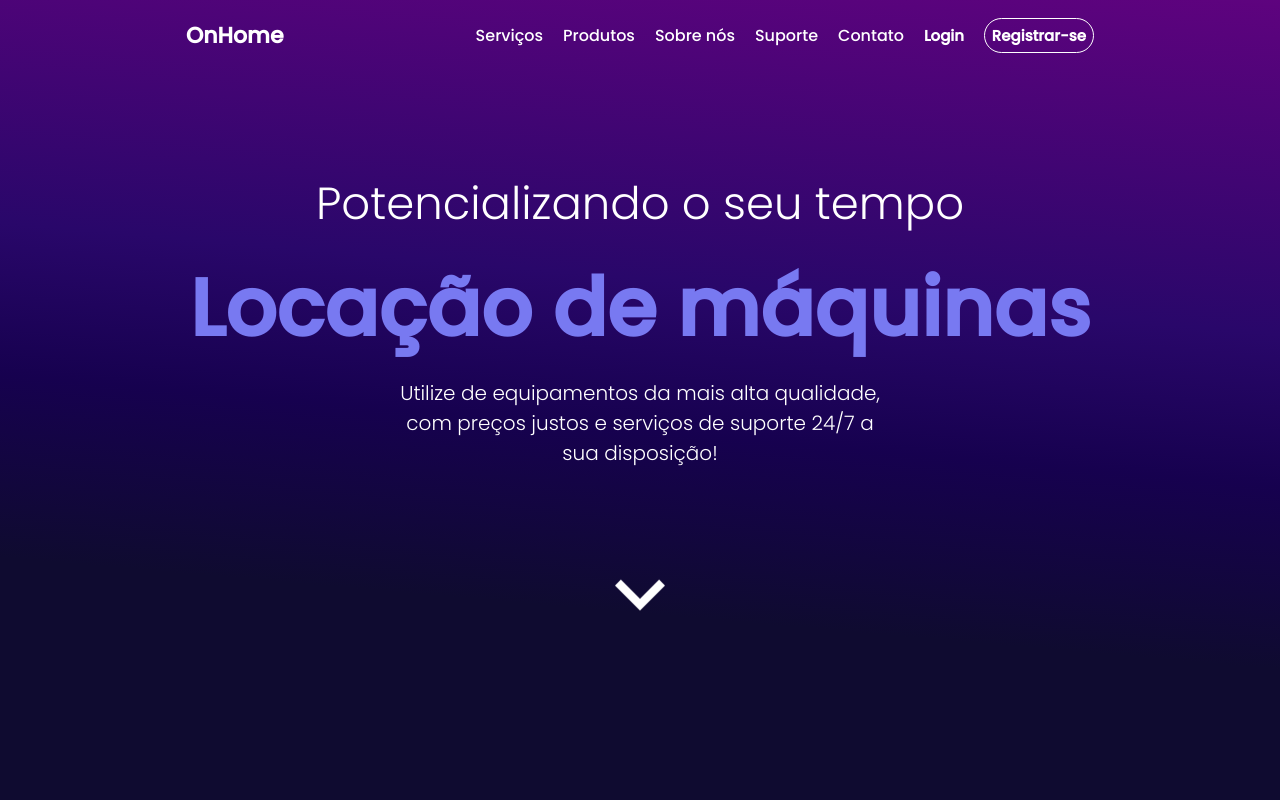
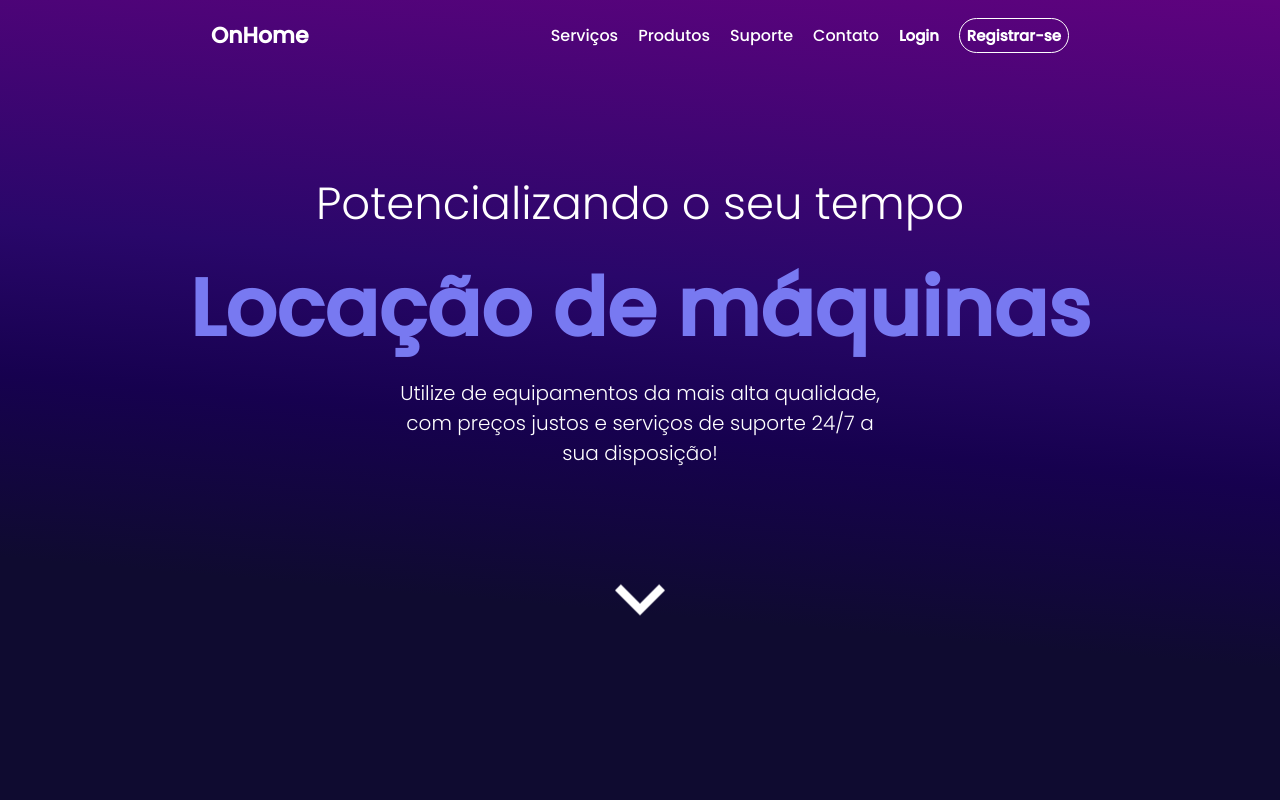
Before and after one commit to julianaesteves/projeto-p.i-onhome-site, a React (Create React App) app in the folder projeto-react/onhome/: page / in a window 1280 px wide. Shown: the top 800 px of the page. Built offline with nearby package versions, Linux system fonts and the light colour scheme.

Commit message:
ajustes de link e botões

```diff
--- a/projeto-react/onhome/src/components/Header/index.jsx
+++ b/projeto-react/onhome/src/components/Header/index.jsx
@@ -17,9 +17,8 @@ const Header = () => {
                     <ul>
                         <li><LinkScroll to='solutions--container' smooth={true} duration={1000}>Serviços</LinkScroll></li>
                         <li><LinkScroll to='products' smooth={true} duration={1000}>Produtos</LinkScroll></li>
-                        <li>Sobre nós</li>
-                        <li>Suporte</li>
-                        <li><LinkScroll to='contact--container' smooth={true} duration={1000}>Contato</LinkScroll></li>
+                        <li><Link to={"/suporte"}>Suporte</Link></li>
+                        <li><LinkScroll to='contact' smooth={true} duration={1000}>Contato</LinkScroll></li>
                     </ul>
                 </nav>
                 <div className="rl-login">
@@ -30,13 +29,12 @@ const Header = () => {
             <nav className="rl-navigation rl-transparent">
                 <div className="rl-navigation-container">
                     <MenuHamburguerAberto />
-                    <LinkScroll to='solutions--container' smooth={true} duration={1000}>Serviços</LinkScroll>
+                    <LinkScroll to='solutions' smooth={true} duration={1000}>Serviços</LinkScroll>
                     <LinkScroll to='products' smooth={true} duration={1000}>Produtos</LinkScroll>
-                    <p>Sobre nós</p>
-                    <p>Suporte</p>
-                    <LinkScroll to='contact--container' smooth={true} duration={1000}>Contato</LinkScroll>
+                    <Link to={"/suporte"}>Suporte</Link>
+                    <LinkScroll to='contact' smooth={true} duration={1000}>Contato</LinkScroll>
                     <Link to={"/login"}>Login</Link>
-                    <LinkScroll to='contact--container' smooth={true} duration={1000}>Registrar-se</LinkScroll>
+                    <LinkScroll to='contact' smooth={true} duration={1000}>Registrar-se</LinkScroll>
                 </div>
                 <span className="rl-navigation-menu-close" />
             </nav>
--- a/projeto-react/onhome/src/components/Header/style.css
+++ b/projeto-react/onhome/src/components/Header/style.css
@@ -24,6 +24,10 @@ ul {
     align-items: center;
     gap: 20px;
     cursor: pointer;
+}
+.rl-header a {
+    color: white;
+    text-decoration: none;
 }
 .rl-header ul > li:hover {
     font-weight: bolder;
--- a/projeto-react/onhome/src/pages/InitialPage/Components/Footer/index.jsx
+++ b/projeto-react/onhome/src/pages/InitialPage/Components/Footer/index.jsx
@@ -1,6 +1,8 @@
 import { UTurnLeftOutlined } from "@mui/icons-material"
 import ButtonWithArrow from "../../../../components/ButtonWithArrow"
 import GradientText from "../../../../components/GradientText"
+import { Link } from "react-router-dom";
+
 
 import "./style.css"
 
@@ -37,7 +39,7 @@ const Footer = () => {
                         fontSizeTitle={40}
                         fontWeight={"bold"}
                     />
-                    <ButtonWithArrow value={"Seguir"} style={{ margin: "20px 0" }}>Seguir</ButtonWithArrow>
+                    {/* <Link to='contact'><ButtonWithArrow value={"Seguir"} style={{ margin: "20px 0" }}>Seguir</ButtonWithArrow></Link> */}
                     <div className="footer--icons">
                         {mediaIcons.map(image => (
                             <img src={image} alt="" />
--- a/projeto-react/onhome/src/pages/InitialPage/Components/Footer/style.css
+++ b/projeto-react/onhome/src/pages/InitialPage/Components/Footer/style.css
@@ -23,6 +23,7 @@
     justify-content: space-around;
     height: 30px;
     width: 50%;
+    margin-top: 20px;
 }
 
 .footer--links {
--- a/projeto-react/onhome/src/pages/InitialPage/Components/Produtos/More/index.jsx
+++ b/projeto-react/onhome/src/pages/InitialPage/Components/Produtos/More/index.jsx
@@ -3,13 +3,14 @@ import RlBorder from "../../../../../components/RlBorder";
 import Button from "../../../../../components/Button";
 
 import './style.css';
+import { Link } from "react-router-dom";
 
 const More = () => {
     return (
         <RlBorder>
             <GradientText textAlign="left" title="Aumente a sua produtividade com nossos produtos!" subtitle="Com o nosso suporte exclusivo, você irá aumentar a sua produtividade e seus lucros. Tenha uma ótima gestão da sua equipe e controle sobre seus processos." align="left" padding='20px' />
             <div style={{ textAlign: 'left', paddingTop: '20px' }}>
-                <Button value={"Saiba mais..."} maxWidth={180} padding={10} color='white' borderRadius={40} margin={20} />
+                {/* <Link to='contact'><Button value={"Saiba mais..."} maxWidth={180} padding={10} color='white' borderRadius={40} margin={20} /></Link> */}
             </div>
         </RlBorder>
     );
```
